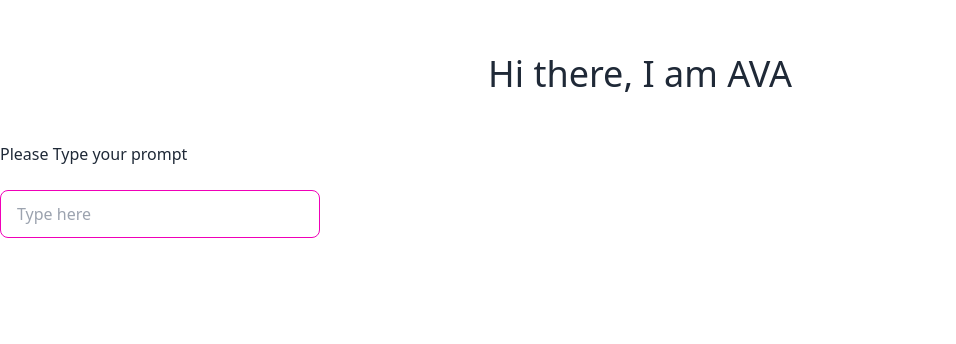
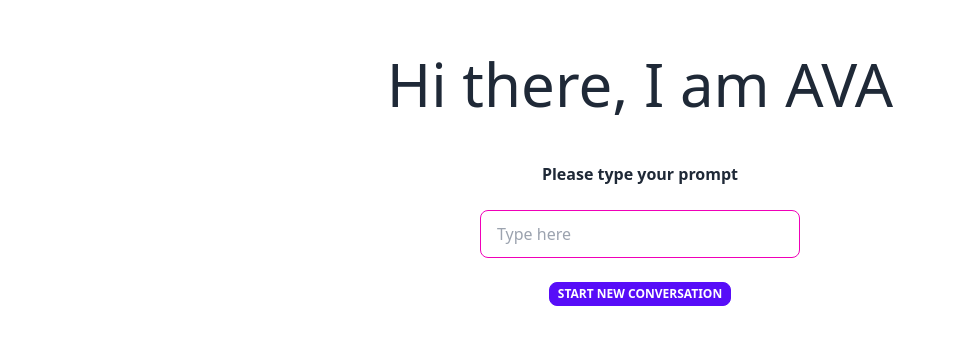
Before and after one commit to canerozus/chatgpt-clone, a Next.js app: page / in a window 1280 px wide. Shown: the part 106-450 px from the top of the page, without its empty margins (0-956 px from the left). Built offline with nearby package versions, Linux system fonts and the light colour scheme.

Commit message:
project finished. due to api usage limitations search doesnt work

```diff
--- a/pages/api/openAIChat.ts
+++ b/pages/api/openAIChat.ts
@@ -1,8 +1,8 @@
-import type { NextApiRequest, NextApiResponse } from "next";
-import { Configuration, OpenAIApi } from "openai";
+import type { NextApiRequest, NextApiResponse } from "next"
+import { Configuration, OpenAIApi } from "openai"
 
 const configration = new Configuration({
-    apiKey: process.env.OPENAIA_API_KEY,
+    apiKey: process.env.OPENAI_API_KEY,
 });
 
 const openai = new OpenAIApi(configration);
--- a/pages/index.tsx
+++ b/pages/index.tsx
@@ -15,44 +15,62 @@ function Home() {
       setValue(e.target.value)
     }, [])
   const handleKeyDown = async (e: React.KeyboardEvent<HTMLInputElement>) => {
+    try {
       if (e.key === "Enter") {
         const chatHistory = [...conversation, { role: "user", content: value }]
-      const response = await fetch("/api/openAiChat", {
+        const response = await fetch("/api/openAIChat", {
           method: "POST",
           headers: {
             "Content-Type": "application/json"
           },
           body: JSON.stringify({ message: chatHistory })
         })
+        console.log(response)
+
         const data = await response.json()
         setValue("")
         setConversation([
-        ...chatHistory, { role: "assistant", content: data.result.choices[0].message.content }
-
+          ...chatHistory,
+          { role: "assistant", content: data.result.choices[0].message.content }
         ])
       }
+    } catch(err) {
+      console.log(err)
+    }
+  }
+  const handleRefresh = () => {
+    inputRef.current?.focus()
+    setValue("")
+    setConversation([])
   }
 
   return (
     <div className='w-full'>
       <div className='flex flex-col items-center justify-center mt-40 text-center'>
-        <h1 className='text-4xl ' >Hi there, I am AVA </h1>
-      </div >
+        <h1 className='text-6xl'>Hi there, I am AVA</h1>
         <div className='my-12'>
-        <p className='mb-6 font bold'>Please Type your prompt</p>
-        <input placeholder='Type here'
+          <p className='mb-6 font-bold'>Please type your prompt</p>
+          <input
+            placeholder='Type here'
             className='w-full max-w-xs input input-bordered input-secondary'
             value={value}
             onChange={handleInput}
             onKeyDown={handleKeyDown}
           />
-        <div className="textarea">
+          <button
+            className='btn btn-primary btn-xs mt-6'
+            onClick={handleRefresh}
+          >
+            Start New Conversation
+          </button>
+        </div>
+        <div className='textarea'>
           {conversation.map((item, index) => (
             <React.Fragment key={index}>
               <br />
               {item.role === "assistant" ? (
                 <div className='chat chat-end'>
-                  <div className='chat chat-bubble-secondary'>
+                  <div className='chat-bubble chat-bubble-secondary'>
                     <strong className='badge badge-primary'>AVA</strong>
                     <br />
                     {item.content}
@@ -60,10 +78,10 @@ function Home() {
                 </div>
               ) : (
                 <div className='chat chat-start'>
-                  <div className="chat-bubble chat-bubble-primary">
-                    <strong className='badge badge-primary'>User</strong>
+                  <div className='chat-bubble chat-bubble-primary'>
+                    <strong className='badge badge-secondary'>User</strong>
                     <br />
-
+                    {item.content}
                   </div>
                 </div>
               )}
```
Lines whose indentation alone changed are shown as unchanged.
